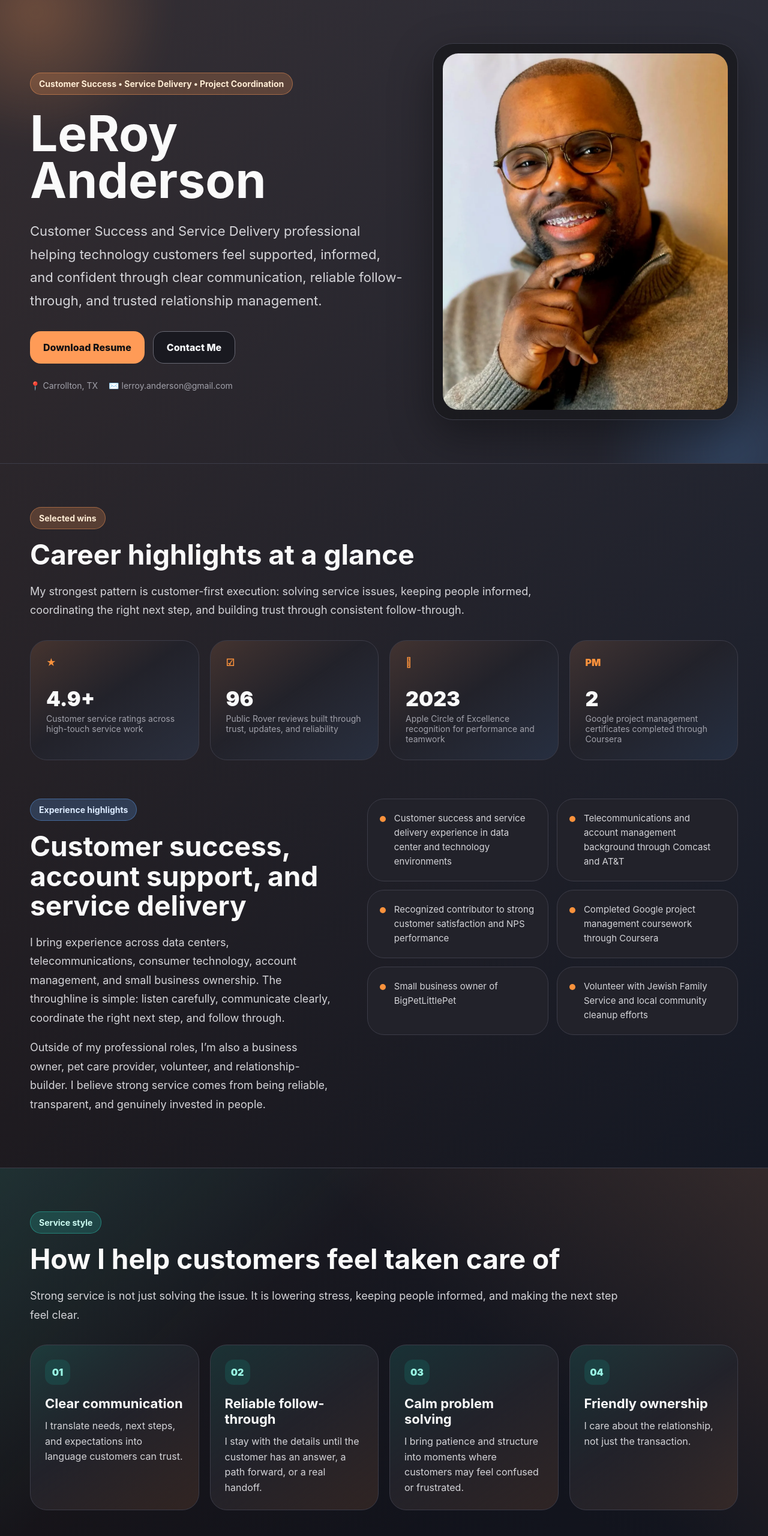
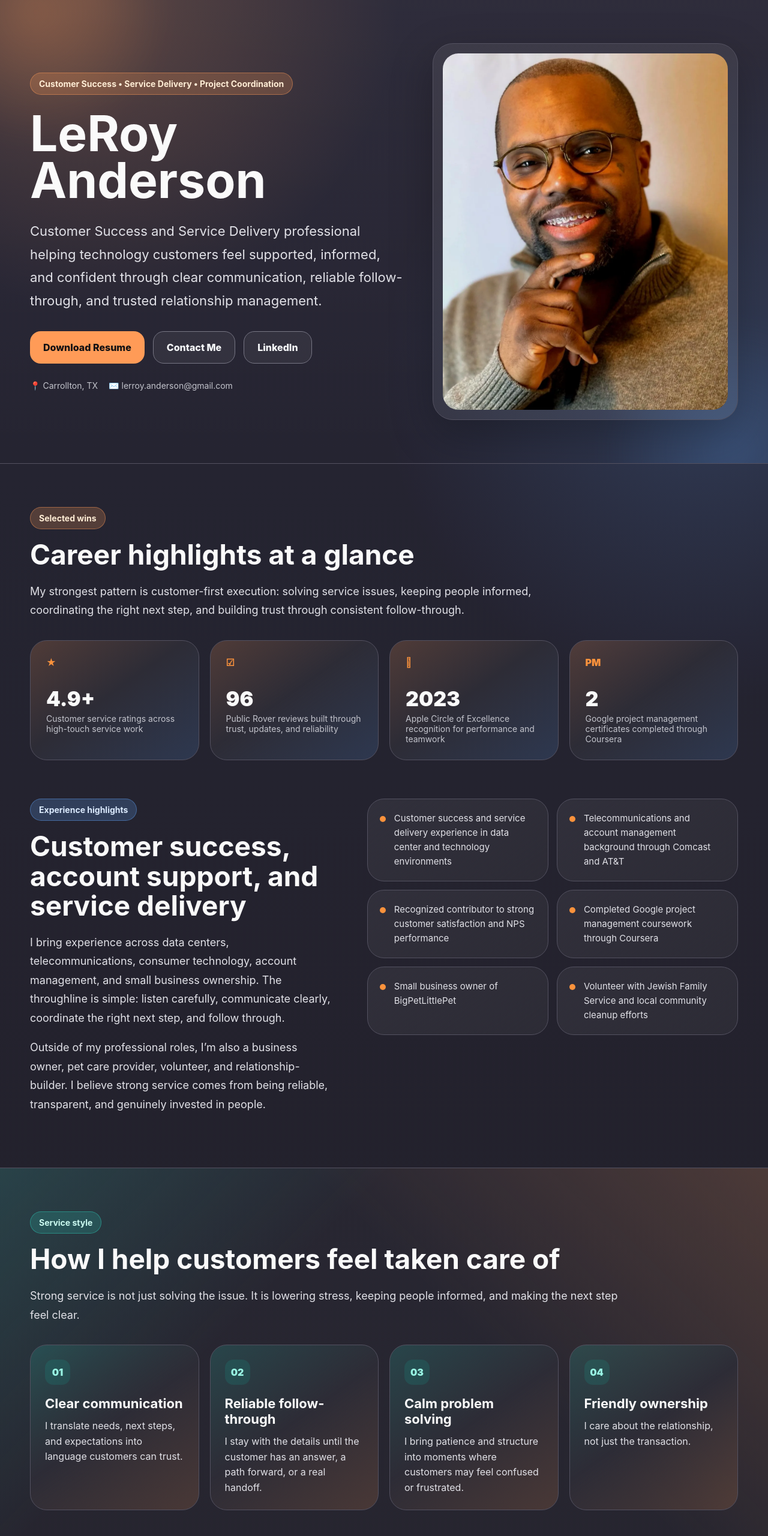
Before and after one commit to lerroyanderson-glitch/leroy-anderson-portfolio, a website built with Vite: page index.html in a window 1280 px wide. Shown: the top 2560 px of the page at 60% size. Built offline with nearby package versions, Linux system fonts and the light colour scheme.

Commit message:
linked in and brighter colors hopefully

```diff
--- a/index.html
+++ b/index.html
@@ -30,6 +30,7 @@
           <div class="button-row wrap">
             <a class="button primary" href="./LeRoy_Anderson_Resume.pdf" download="LeRoy_Anderson_Resume.pdf">Download Resume</a>
             <a class="button secondary" href="mailto:lerroy.anderson@gmail.com">Contact Me</a>
+            <a class="button secondary" href="https://www.linkedin.com/in/leroy-anderson-729b01332/" target="_blank" rel="noreferrer">LinkedIn</a>
           </div>
           <div class="contact-line">
             <span>📍 Carrollton, TX</span>
@@ -300,6 +301,7 @@
         <div class="button-row cta-buttons wrap">
           <a class="button primary" href="./LeRoy_Anderson_Resume.pdf" download="LeRoy_Anderson_Resume.pdf">Resume</a>
           <a class="button secondary" href="mailto:lerroy.anderson@gmail.com">Connect</a>
+          <a class="button secondary" href="https://www.linkedin.com/in/leroy-anderson-729b01332/" target="_blank" rel="noreferrer">LinkedIn</a>
         </div>
       </div>
     </section>
--- a/style.css
+++ b/style.css
@@ -1,12 +1,12 @@
 :root {
   color-scheme: dark;
   font-family: Inter, ui-sans-serif, system-ui, -apple-system, BlinkMacSystemFont, "Segoe UI", sans-serif;
-  --bg: #101017;
-  --card: #22222a;
-  --card2: #171720;
-  --line: #3c3c48;
+  --bg: #1b1a24;
+  --card: #2d2c36;
+  --card2: #24232e;
+  --line: #535160;
   --text: #fafafa;
-  --muted: #a1a1aa;
+  --muted: #c3c4cc;
   --orange: #ff9b57;
   --orange-soft: rgba(255, 155, 87, .22);
   --blue-soft: rgba(96, 165, 250, .22);
@@ -16,16 +16,17 @@
 body {
   margin: 0;
   background:
-    linear-gradient(135deg, rgba(255, 155, 87, .12), transparent 36%),
-    linear-gradient(215deg, rgba(96, 165, 250, .13), transparent 40%),
+    radial-gradient(circle at 12% 0%, rgba(255, 155, 87, .22), transparent 32rem),
+    radial-gradient(circle at 92% 8%, rgba(96, 165, 250, .18), transparent 34rem),
+    linear-gradient(180deg, #242231 0%, #1b1a24 44%, #20212b 100%),
     var(--bg);
   color: var(--text);
 }
 a { color: inherit; text-decoration: none; }
 img { display: block; max-width: 100%; }
-.page { min-height: 100vh; overflow-x: hidden; }
+.page { min-height: 100vh; overflow-x: hidden; background: rgba(255,255,255,.015); }
 .container { width: min(1180px, calc(100% - 40px)); margin: 0 auto; }
-.hero { position: relative; border-bottom: 1px solid var(--line); overflow: hidden; }
+.hero { position: relative; border-bottom: 1px solid var(--line); overflow: hidden; background: linear-gradient(180deg, rgba(255,255,255,.035), rgba(255,255,255,0)); }
 .hero-grid { position: relative; display: grid; grid-template-columns: 1.1fr .9fr; align-items: center; gap: 48px; padding: 72px 0; }
 .glow { position: absolute; width: 480px; height: 480px; border-radius: 999px; filter: blur(20px); opacity: .72; }
 .glow-one { left: -180px; top: -220px; background: radial-gradient(circle, rgba(255,155,87,.4), transparent 65%); }
@@ -36,7 +37,7 @@ img { display: block; max-width: 100%; }
 h1 { font-size: clamp(48px, 7vw, 82px); line-height: .95; margin: 26px 0 0; letter-spacing: 0; }
 h2 { font-size: clamp(32px, 4vw, 46px); line-height: 1.08; letter-spacing: 0; margin: 0 0 20px; }
 h3 { margin: 0; font-size: 22px; }
-p { color: #d4d4d8; line-height: 1.75; font-size: 18px; }
+p { color: #e1e1e7; line-height: 1.75; font-size: 18px; }
 .hero-text { font-size: 22px; max-width: 760px; margin-top: 26px; }
 .button-row { display: flex; gap: 14px; align-items: center; margin-top: 32px; }
 .button-row.wrap { flex-wrap: wrap; }
@@ -44,17 +45,17 @@ p { color: #d4d4d8; line-height: 1.75; font-size: 18px; }
 .button:hover { transform: translateY(-2px); box-shadow: 0 14px 30px rgba(0,0,0,.24); }
 .button.primary { background: var(--orange); color: #111113; }
 .button.primary:hover { background: #ffb078; }
-.button.secondary { border: 1px solid #686873; background: #191920; color: #f8fafc; }
-.button.secondary:hover { background: #24242c; border-color: #8b8b98; }
+.button.secondary { border: 1px solid #777684; background: rgba(255,255,255,.055); color: #f8fafc; }
+.button.secondary:hover { background: rgba(255,255,255,.1); border-color: #a4a2b0; }
 .contact-line { display: flex; flex-wrap: wrap; gap: 18px; margin-top: 28px; color: var(--muted); font-size: 14px; }
 .contact-line span { display: inline-flex; align-items: center; gap: 8px; }
-.portrait-card { background: rgba(24,24,27,.78); border: 1px solid var(--line); border-radius: 34px; padding: 16px; box-shadow: 0 24px 70px rgba(0,0,0,.36); }
+.portrait-card { background: rgba(255,255,255,.07); border: 1px solid var(--line); border-radius: 34px; padding: 16px; box-shadow: 0 24px 70px rgba(0,0,0,.26); }
 .portrait-card img { aspect-ratio: 4/5; width: 100%; object-fit: cover; object-position: center; border-radius: 26px; }
 .section { padding: 72px 0; }
-.card { background: var(--card); border: 1px solid var(--line); border-radius: 28px; transition: transform .2s ease, border-color .2s ease, box-shadow .2s ease, background .2s ease; }
+.card { background: linear-gradient(145deg, rgba(255,255,255,.06), rgba(45,44,54,.96)); border: 1px solid var(--line); border-radius: 28px; transition: transform .2s ease, border-color .2s ease, box-shadow .2s ease, background .2s ease; }
 .card:hover { transform: translateY(-3px); border-color: rgba(255, 138, 61, .42); box-shadow: 0 18px 45px rgba(0,0,0,.26); }
 .stats-grid { display: grid; grid-template-columns: repeat(4, 1fr); gap: 18px; }
-.stat-card { padding: 26px; overflow: hidden; background: linear-gradient(145deg, rgba(255,155,87,.14), rgba(34,34,42,1) 46%, rgba(96,165,250,.11)); }
+.stat-card { padding: 26px; overflow: hidden; background: linear-gradient(145deg, rgba(255,155,87,.2), rgba(45,44,54,1) 46%, rgba(96,165,250,.16)); }
 .expand-card summary { display: block; cursor: pointer; list-style: none; }
 .expand-card summary::-webkit-details-marker { display: none; }
 .expand-card summary:focus { outline: none; }
@@ -93,8 +94,9 @@ p { color: #d4d4d8; line-height: 1.75; font-size: 18px; }
 .highlights-section { padding-bottom: 54px; }
 .service-style-section {
   background:
-    linear-gradient(135deg, rgba(45,212,191,.12), transparent 34%),
-    linear-gradient(225deg, rgba(255,155,87,.13), transparent 40%);
+    linear-gradient(135deg, rgba(45,212,191,.16), transparent 34%),
+    linear-gradient(225deg, rgba(255,155,87,.17), transparent 40%),
+    rgba(255,255,255,.025);
   border-top: 1px solid var(--line);
   border-bottom: 1px solid var(--line);
 }
@@ -106,7 +108,7 @@ p { color: #d4d4d8; line-height: 1.75; font-size: 18px; }
 }
 .service-style-card {
   padding: 24px;
-  background: linear-gradient(145deg, rgba(45,212,191,.14), rgba(34,34,42,1) 48%, rgba(255,155,87,.12));
+  background: linear-gradient(145deg, rgba(45,212,191,.18), rgba(45,44,54,1) 48%, rgba(255,155,87,.16));
 }
 .service-style-card summary {
   display: block;
@@ -131,7 +133,7 @@ p { color: #d4d4d8; line-height: 1.75; font-size: 18px; }
 .service-style-card h3 { margin-bottom: 12px; }
 .service-style-card summary p {
   margin: 0;
-  color: #d4d4d8;
+  color: #e1e1e7;
   font-size: 16px;
   line-height: 1.6;
 }
@@ -152,7 +154,7 @@ p { color: #d4d4d8; line-height: 1.75; font-size: 18px; }
 .image-shell img { max-height: 100%; object-fit: contain; border-radius: 14px; }
 .proof-copy { padding: 24px; }
 .proof-copy p { margin: 8px 0 0; color: var(--muted); font-size: 16px; }
-.compliment-card { padding: 28px; margin-top: 18px; background: linear-gradient(135deg, rgba(255,138,61,.18), rgba(20,184,166,.08), rgba(27,27,32,1)); }
+.compliment-card { padding: 28px; margin-top: 18px; background: linear-gradient(135deg, rgba(255,155,87,.22), rgba(45,212,191,.12), rgba(45,44,54,1)); }
 .compliment-card p { margin-bottom: 0; }
 .rover-review { padding: 24px; margin: 18px 0; }
 .review-top { display: flex; align-items: center; justify-content: space-between; gap: 20px; margin-bottom: 20px; }
@@ -161,33 +163,33 @@ p { color: #d4d4d8; line-height: 1.75; font-size: 18px; }
 .review-card-grid { display: grid; grid-template-columns: repeat(4, 1fr); gap: 18px; }
 .review-card { padding: 24px; }
 .stars { color: #fb923c; letter-spacing: 1px; font-size: 14px; margin-bottom: 16px; }
-.review-card p { color: #f4f4f5; font-size: 18px; margin: 0 0 18px; line-height: 1.55; }
+.review-card p { color: #f8fafc; font-size: 18px; margin: 0 0 18px; line-height: 1.55; }
 .review-card span { display: inline-flex; border: 1px solid var(--line); background: var(--bg); color: var(--muted); border-radius: 999px; padding: 8px 12px; font-size: 13px; }
-.band { background: rgba(34,34,42,.72); border-top: 1px solid var(--line); border-bottom: 1px solid var(--line); }
-.band.darker { background: rgba(23,23,32,.82); }
+.band { background: rgba(255,255,255,.045); border-top: 1px solid var(--line); border-bottom: 1px solid var(--line); }
+.band.darker { background: rgba(255,255,255,.032); }
 .cert-card { padding: 30px; }
 .eyebrow { color: #fdba74; text-transform: uppercase; letter-spacing: .18em; font-size: 13px; font-weight: 900; margin: 0 0 10px; }
 .skill-grid { display: grid; grid-template-columns: repeat(2, 1fr); gap: 12px; margin-top: 26px; }
-.skill-grid span { border: 1px solid var(--line); background: #202024; color: #d4d4d8; padding: 12px 14px; border-radius: 14px; font-size: 14px; }
+.skill-grid span { border: 1px solid var(--line); background: rgba(255,255,255,.055); color: #e1e1e7; padding: 12px 14px; border-radius: 14px; font-size: 14px; }
 .trust-list { display: grid; gap: 14px; }
 .trust-item { display: flex; align-items: flex-start; gap: 14px; padding: 22px; }
 .trust-item svg { color: #fb923c; flex: 0 0 auto; margin-top: 5px; }
 .trust-item p { margin: 0; font-size: 17px; }
 .community-grid { width: min(980px, 100%); margin: 0 auto; display: grid; grid-template-columns: 1fr 1fr; gap: 22px; }
 .photo-card { background: var(--card); border: 1px solid var(--line); border-radius: 28px; padding: 14px; overflow: hidden; }
-.photo-card img { height: 360px; width: 100%; object-fit: contain; object-position: center; border-radius: 20px; background: #0f0f11; }
-.final-cta { border-top: 1px solid var(--line); background: #09090b; }
+.photo-card img { height: 360px; width: 100%; object-fit: contain; object-position: center; border-radius: 20px; background: #1d1c25; }
+.final-cta { border-top: 1px solid var(--line); background: rgba(255,255,255,.035); }
 .cta-grid { display: grid; grid-template-columns: 1fr auto; gap: 32px; align-items: center; }
 .cta-grid p { max-width: 800px; margin-bottom: 0; }
 .cta-buttons { justify-content: flex-end; margin-top: 0; }
 
 .recognition-section { padding-top: 30px; }
 .recognition-grid { display: grid; grid-template-columns: repeat(3, 1fr); gap: 18px; }
-.recognition-card { padding: 26px; background: linear-gradient(135deg, rgba(255,138,61,.12), rgba(27,27,32,1)); }
-.apple-card { background: linear-gradient(135deg, rgba(59,130,246,.15), rgba(20,184,166,.08), rgba(27,27,32,1)); }
+.recognition-card { padding: 26px; background: linear-gradient(135deg, rgba(255,155,87,.18), rgba(45,44,54,1)); }
+.apple-card { background: linear-gradient(135deg, rgba(96,165,250,.2), rgba(45,212,191,.1), rgba(45,44,54,1)); }
 .recognition-icon { display: inline-flex; align-items: center; justify-content: center; min-width: 42px; height: 42px; padding: 0 10px; border-radius: 14px; background: var(--orange-soft); color: #fdba74; font-weight: 900; margin-bottom: 18px; }
-.recognition-card p { font-size: 16px; margin-bottom: 0; color: #d4d4d8; }
-.recognition-quote { margin-top: 18px; padding: 26px; border-color: rgba(249,115,22,.35); background: rgba(249,115,22,.08); }
+.recognition-card p { font-size: 16px; margin-bottom: 0; color: #e1e1e7; }
+.recognition-quote { margin-top: 18px; padding: 26px; border-color: rgba(255,155,87,.42); background: rgba(255,155,87,.13); }
 .recognition-quote p { margin: 0; font-size: 20px; color: #f4f4f5; }
 
 @media (max-width: 920px) {
```
